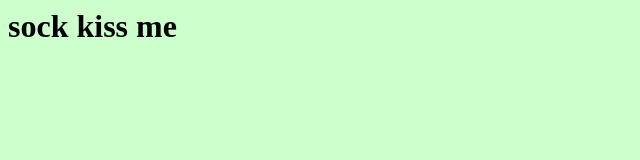
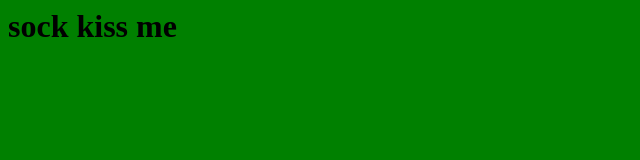
Before and after one commit to corrin3/corrin3.github.io, a plain HTML site: page index.html in a window 1280 px wide. Shown: the whole page, without its empty margins (0-640 px from the left). Drawn offline with Linux system fonts and the light colour scheme.

Commit message:
Update style.css

```diff
--- a/style.css
+++ b/style.css
@@ -1,3 +1,3 @@
 body {
-  background-color: #ccffcc;
+  background-color: green;
 }
```
